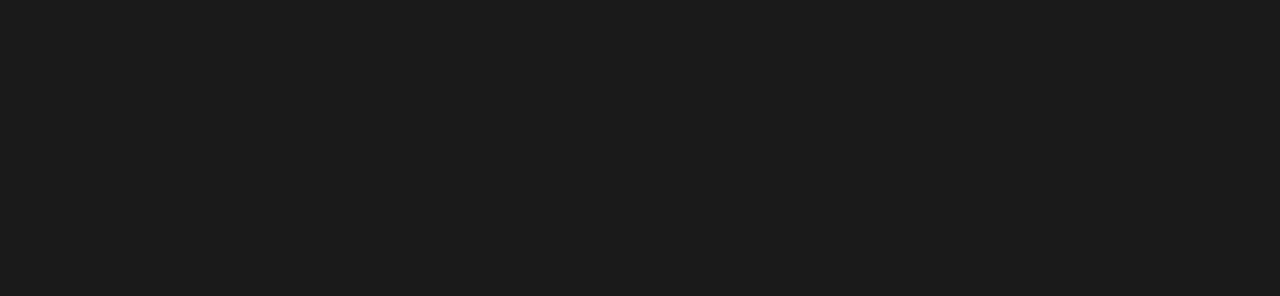
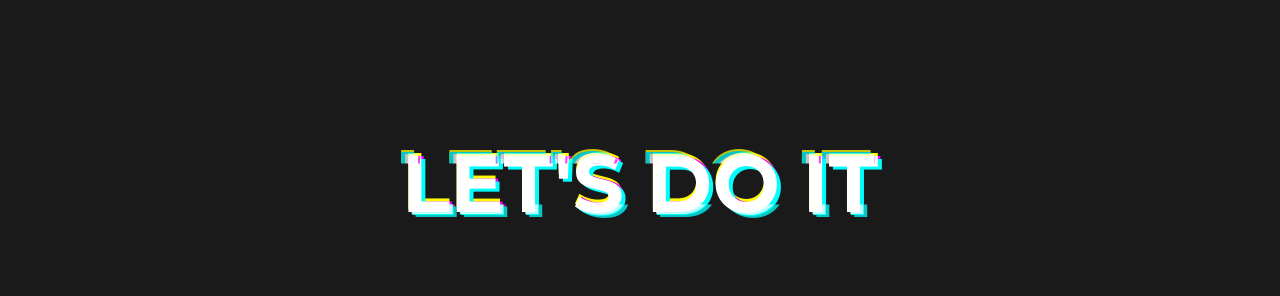
Before and after one commit to aaravjn/technunctus-2023-sec, a Next.js app: page / in a window 1280 px wide. Shown: the part 2260-2556 px from the top of the page. Built offline with nearby package versions, Linux system fonts and the light colour scheme.

Commit message:
glitch text

```diff
--- a/pages/index.js
+++ b/pages/index.js
@@ -98,6 +98,14 @@
         </div>
       </div>
 
+      <div className="container">
+            <p className="glitch">
+              <span aria-hidden="true">Let&apos;s do it</span>
+              Let&apos;s do it
+              <span aria-hidden="true">Let&apos;s do it</span>
+            </p>
+      </div>
+
       <motion.div className="sm:h-screen grid place-items-center">
         <div>
           <p className='text-3xl my-8 mr-8 text-center'>Team Members</p>
--- a/styles/basic.css
+++ b/styles/basic.css
@@ -74,3 +74,76 @@
         rgba(0, 0, 0, 1)
       ) 1 100%;
 }
+/* body {
+
+  } */
+
+  .container {
+    text-align: center;
+    color: white;
+    display: flex;
+    justify-content: center;
+    align-items: center;
+    margin:auto;
+  }
+
+  .glitch {
+    font-size: 5rem;
+    font-weight: bold;
+    text-transform: uppercase;
+    position: relative;
+    text-shadow: 0.05em 0 0 #00fffc, -0.03em -0.04em 0 #fc00ff,
+      0.025em 0.04em 0 #fffc00;
+    animation: glitch 725ms infinite;
+  }
+
+  .glitch span {
+    position: absolute;
+    top: 0;
+    left: 0;
+  }
+
+  .glitch span:first-child {
+    animation: glitch 500ms infinite;
+    clip-path: polygon(0 0, 100% 0, 100% 35%, 0 35%);
+    transform: translate(-0.04em, -0.03em);
+    opacity: 0.75;
+  }
+
+  .glitch span:last-child {
+    animation: glitch 375ms infinite;
+    clip-path: polygon(0 65%, 100% 65%, 100% 100%, 0 100%);
+    transform: translate(0.04em, 0.03em);
+    opacity: 0.75;
+  }
+
+  @keyframes glitch {
+    0% {
+      text-shadow: 0.05em 0 0 #00fffc, -0.03em -0.04em 0 #fc00ff,
+        0.025em 0.04em 0 #fffc00;
+    }
+    15% {
+      text-shadow: 0.05em 0 0 #00fffc, -0.03em -0.04em 0 #fc00ff,
+        0.025em 0.04em 0 #fffc00;
+    }
+    16% {
+      text-shadow: -0.05em -0.025em 0 #00fffc, 0.025em 0.035em 0 #fc00ff,
+        -0.05em -0.05em 0 #fffc00;
+    }
+    49% {
+      text-shadow: -0.05em -0.025em 0 #00fffc, 0.025em 0.035em 0 #fc00ff,
+        -0.05em -0.05em 0 #fffc00;
+    }
+    50% {
+      text-shadow: 0.05em 0.035em 0 #00fffc, 0.03em 0 0 #fc00ff,
+        0 -0.04em 0 #fffc00;
+    }
+    99% {
+      text-shadow: 0.05em 0.035em 0 #00fffc, 0.03em 0 0 #fc00ff,
+        0 -0.04em 0 #fffc00;
+    }
+    100% {
+      text-shadow: -0.05em 0 0 #00fffc, -0.025em -0.04em 0 #fc00ff,
+        -0.04em -0.025em 0 #fffc00;
+    }
+  }
```
